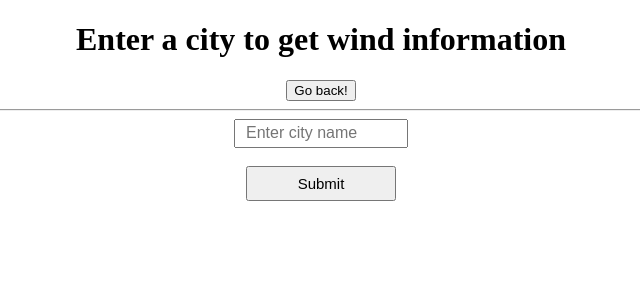
After one commit to DawnSovereign/Weather-disaster-Info, a Flask app: page /wind in a window 1280 px wide. The commit adds this page. Shown: the top 300 px of the page, without its empty margins (319-959 px from the left). Run offline with Flask 3, Linux system fonts and the light colour scheme; some libraries are stand-ins or nearby versions.

Commit message:
implement wind search

```diff
--- a/app.py
+++ b/app.py
@@ -1,5 +1,9 @@
-from flask import Flask, render_template, request, redirect, url_for
+from flask import Flask, render_template, request, jsonify, redirect, url_for
 from flask_bootstrap import Bootstrap5
+import urllib.request, json
+import json
+import os
+import requests
 
 app = Flask(__name__)
 bootstrap = Bootstrap5(app)
@@ -8,18 +12,33 @@ bootstrap = Bootstrap5(app)
 def home():
     return render_template("home.html")
 
-@app.route('/tornado')
-def tornado():
-    return render_template("tornado.html")
+@app.route('/wind', methods=['GET', 'POST'])
+def wind():
+    if request.method == 'POST':
+        city = request.form.get('city')
+        return redirect(url_for('wind_info', city=city))
+
+    return render_template("wind.html")
+
+@app.route('/wind_info')
+def wind_info():
+    api_key = '41d5f679408f743b97da7258b9457d56'
+    city = request.args.get('city', 'New York')
+    units = 'f'
+    url = f'http://api.weatherstack.com/current?access_key={api_key}&query={city}&units={units}'
+    response = requests.get(url)
+    weather_data = response.json()
+
+    return render_template("wind_info.html", weather_data=weather_data)
 
 @app.route('/handle_selection', methods=['POST'])
 def handle_selection():
     selected_option = request.form.get('selected_option')
 
-    if selected_option == 'tornado':
-        return redirect(url_for('tornado'))
+    if selected_option == 'wind':
+        return redirect(url_for('wind'))
 
-    return redirect(url_for('home'))  # Home page is redirected if no option is selected
+    return redirect(url_for('home'))
 
 if __name__ == '__main__':
     app.run(debug=True)
--- a/static/styles.css
+++ b/static/styles.css
@@ -1,4 +1,4 @@
-h1, h3{
+h1, h2, h3, p{
     text-align: center;
 }
 .centered {
--- /dev/null
+++ b/static/wind_styles.css
@@ -0,0 +1,31 @@
+center-form {
+    display: flex;
+    justify-content: center;
+    align-items: center;
+    height: 25vh;
+    width: 100%;
+}
+
+form {
+    display: flex;
+    flex-direction: column;
+    align-items: center;
+}
+
+form input[type="text"] {
+    width: 150px;
+    height: 15px;
+    font-size: 16px;
+    padding: 5px 10px;
+}
+
+form input[type="submit"] {
+    width: 150px;
+    height: 35px;
+    font-size: 15px;
+    padding: 5px 10px;
+    cursor: pointer;
+}
+#windCity {
+    text-align: left;
+}
--- a/templates/home.html
+++ b/templates/home.html
@@ -12,14 +12,14 @@
     <h1>Disaster Weather Information</h1>
 </header>
 <hr>
-<h3>Get information on everything weather-related like tornadoes, air quality, history of earthquakes, and general weather forecast.</h3>
+<h3>Get information on everything weather-related like wind information, air quality, history of earthquakes, and general weather forecast.</h3>
 <br>
 <div class="centered">
     <form action="{{ url_for('handle_selection') }}" method="POST">
         <label for="weather-options">Select an option:</label>
         <select id="weather-options" name="selected_option">
             <option value="">Select...</option>
-            <option value="tornado">Tornado</option>
+            <option value="wind">Wind</option>
             <option value="air_quality">Air Quality</option>
             <option value="earthquakes">History of Earthquakes</option>
             <option value="weather_forecast">General Weather Forecast</option>
--- /dev/null
+++ b/templates/wind.html
@@ -0,0 +1,26 @@
+<!DOCTYPE html>
+<html lang="en">
+<head>
+    <meta charset="UTF-8">
+    <meta http-equiv="X-UA-Compatible" content="IE=edge">
+    <meta name="viewport" content="width=device-width, initial-scale=1.0">
+    <title>Wind</title>
+    <link rel="stylesheet" href="{{ url_for('static', filename='styles.css') }}">
+    <link rel="stylesheet" href="{{ url_for('static', filename='wind_styles.css') }}">
+
+</head>
+<body>
+    <h1>Enter a city to get wind information</h1>
+    <form id="windCity">
+        <input type="button" value="Go back!" onclick="history.back()">
+       </form>
+    <hr>
+    <div class="center-form">
+        <form method="POST">
+            <input type="text" name="city" placeholder="Enter city name">
+            <br>
+            <input type="submit" value="Submit">
+        </form>
+    </div>
+</body>
+</html>
```
Also changed, not shown: templates/tornado.html (deleted, +0 -13 lines), templates/wind_info.html (added, +20 -0 lines).
